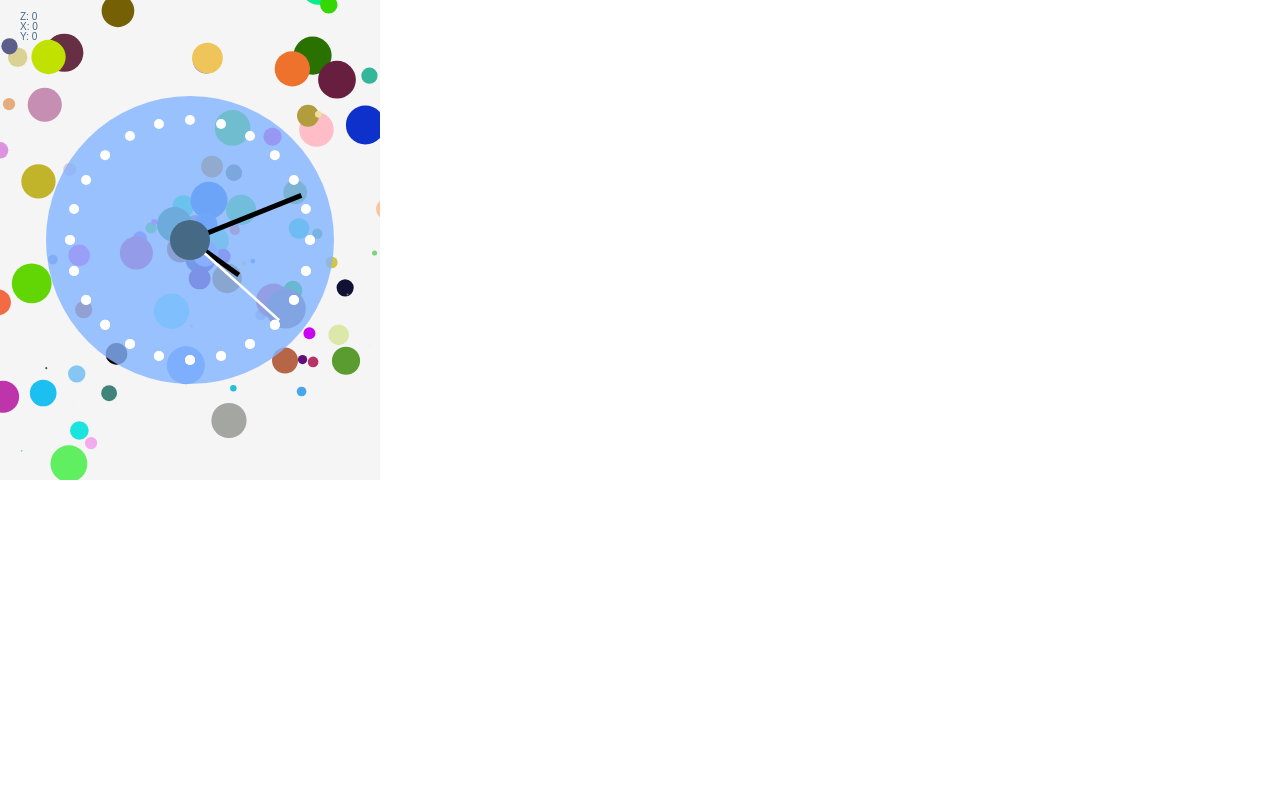
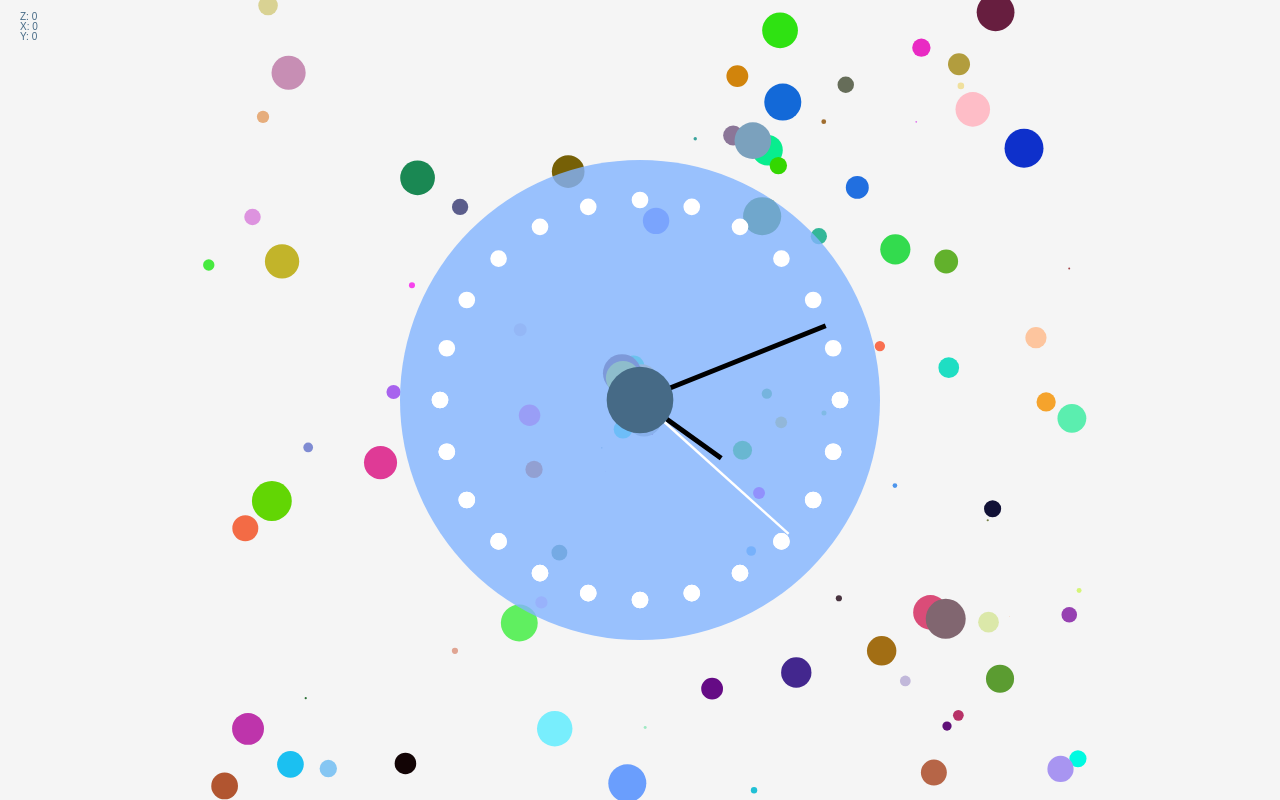
Before and after one commit to puumuki/Analog-Canvas-Clock, a plain HTML site: page index.html in a window 1280 px wide. Drawn offline with Linux system fonts and the light colour scheme.

Commit message:
Canvas element is scaled if windows size changes. Also the clock size is scaled depending window size.

```diff
--- a/index.html
+++ b/index.html
@@ -19,7 +19,7 @@
     </head>
     <body>
         <div id="canvasdiv">
-            <canvas width="380" height="480" id="canvas">
+            <canvas id="canvas">
                 Sorry, your browser doesn't support the canvas element.
             </canvas>
         </div>
--- a/js/bgobject.js
+++ b/js/bgobject.js
@@ -31,6 +31,11 @@ return function() {
         var blue  = parseInt( Math.random() * 255, 10 );
 
         options.color = "rgba(" +red + ", "+green+", " +blue+  ", 1)";
+    }
+
+    function resetInitialPosition( x, y ) {
+        options.initialPosition.x = x;
+        options.initialPosition.y = y;
     }
 
     function resetPos( canvasWidth, canvasHeight ) {
@@ -84,7 +89,8 @@ return function() {
         init:init,
         draw:draw,
         update:update,
-        randomizeVelocity:randomizeVelocity
+        randomizeVelocity:randomizeVelocity,
+        resetInitialPosition:resetInitialPosition
     };
 }
 }());
--- a/js/clock.js
+++ b/js/clock.js
@@ -6,11 +6,14 @@
 * Source code is free for use, use it how you like.. I don't really care. <(^^)>
 *
 * By Teemu Puukko - 2011
+*
+* Fixed Accelemetor API usage 2013-12-01
 */
 AnalogCanvasClock.Clock = (function(BGO) {
 return {
 
     options : {
+        canvasElementID : "canvas",
         x:190,//Center position X
         y: 240,//Center position Y
         scale:1.0,//Scale factor
@@ -48,27 +51,22 @@ return {
         this.time.minute = minutes;
     },
 
-    calculateCenterPosition : function() {
-        var canvas = document.getElementById("canvas");
-        var ctx = canvas.getContext("2d");
-        ctx.width = $(canvas).width();
-        ctx.height = $(canvas).height();
+    getCanvasElement : function() {
+        return document.getElementById(this.options.canvasElementID);
     },
 
-    drawBackground : function( ctx ) {
+    updateCenterPosition : function() {
+        var that = this;
+        this.options.x = window.innerWidth / 2;
+        this.options.y = window.innerHeight / 2;
+        this.options.scale = window.innerHeight / 480;
 
-        var rows = 20;
-        var cols = 30;
+        $(this.backgroundObject).each( function(index, object) {
+            object.resetInitialPosition(that.options.x, that.options.y);
+        });
+    },
 
-        var rectangleWidth = ctx.width / cols;
-        var rectangleHeight = ctx.height / rows;
-
-        for (var i=0;i<rows;i++){
-            for (var j=0;j<cols;j++){
-
-            }
-        }
-    },
+    drawBackground : function( ctx ) {},
 
     drawBackgoundBalls : function(ctx) {
         $(this.backgroundObject).each( function(index, object) {
@@ -77,8 +75,6 @@ return {
     },
 
     draw : function() {
-        this.calculateCenterPosition();
-
         var ctx = this.options.canvas.getContext("2d");
 
         //Clear the canvas
@@ -260,6 +256,7 @@ return {
 
         var that = this;
 
+        //Init accelemetor events
         if(window.DeviceMotionEvent) {
             function accelerometerUpdate(event) {
                 that.accelemeterData.x = event.accelerationIncludingGravity.x * -1;
@@ -268,6 +265,8 @@ return {
             }
             window.addEventListener("devicemotion", accelerometerUpdate, true);
         }
+
+        this.updateCenterPosition();
     }
 }
 }(AnalogCanvasClock.BackgroundObject));
--- a/js/init.js
+++ b/js/init.js
@@ -24,9 +24,22 @@
         AnalogCanvasClock.Clock.draw();
     };
 
+    function resizeCanvas() {
+      var canvas = AnalogCanvasClock.Clock.getCanvasElement();
+      canvas.width = window.innerWidth;
+      canvas.height = window.innerHeight;
+      AnalogCanvasClock.Clock.updateCenterPosition();
+      AnalogCanvasClock.Clock.draw();
+    }
+
+    window.addEventListener('resize', resizeCanvas, false);
+
     $("body").ready( function() {
         AnalogCanvasClock.Clock.init();
         AnalogCanvasClock.Clock.draw();
         animate();
+        resizeCanvas();
     });
+
+
 }());
--- a/style.css
+++ b/style.css
@@ -1,10 +1,3 @@
-body[orient="portrait"] {
-property: value;
-}
-body[orient="landscape"] {
-property: value;
-}
-
 body {
 	margin: 0px;
 	padding: 0px;
@@ -12,4 +5,5 @@ body {
 
 canvas {
 	background: #ffffff;
+	display: block;
 }
```
